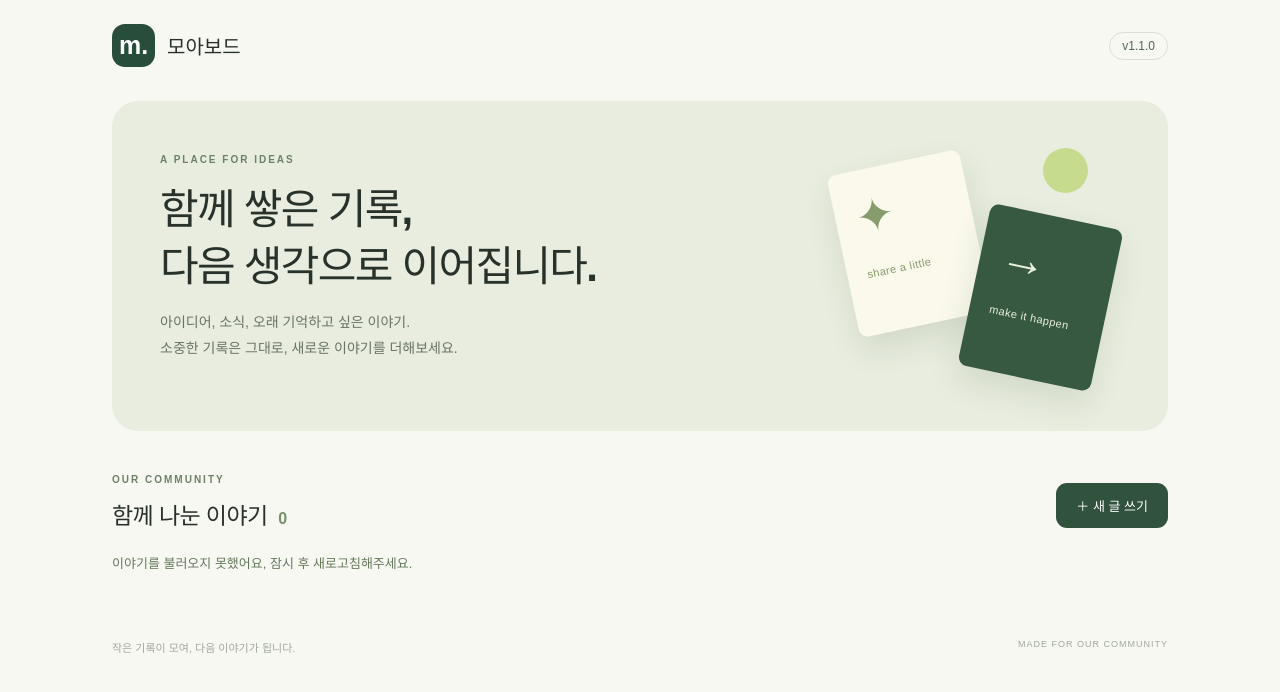
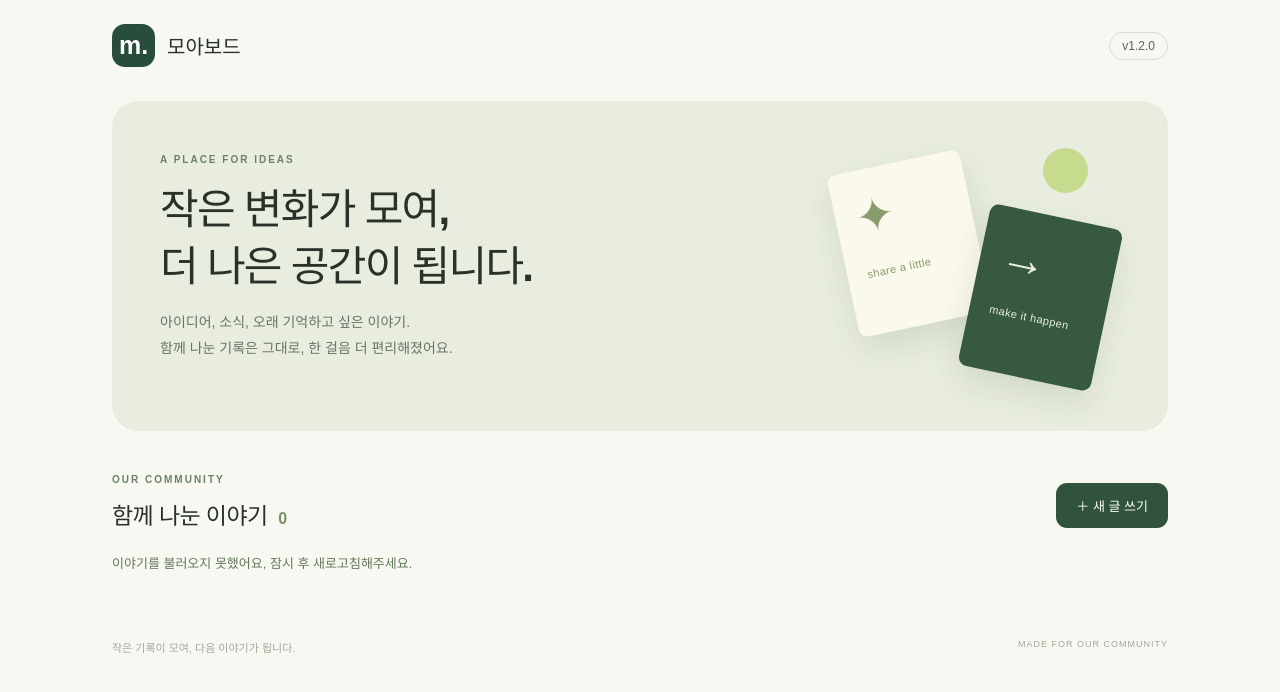
Before and after one commit to yalco-coding/docker-board, a website: page public/index.html in a window 1280 px wide. Drawn offline with Linux system fonts and the light colour scheme; no server answers.

Commit message:
Release board 1.2.0

```diff
--- a/package.json
+++ b/package.json
@@ -1,6 +1,6 @@
 {
   "name": "docker-board",
-  "version": "1.1.0",
+  "version": "1.2.0",
   "private": true,
   "type": "module",
   "scripts": {
--- a/public/index.html
+++ b/public/index.html
@@ -1,6 +1,6 @@
 <!doctype html><html lang="ko"><head><meta charset="UTF-8"><meta name="viewport" content="width=device-width,initial-scale=1"><title>모아보드</title><link rel="stylesheet" href="/styles.css"><script src="/app.js" defer></script></head>
-<body><header class="topbar"><a class="brand" href="/" aria-label="모아보드 홈"><span class="logo">m.</span><span id="brand-name">모아보드</span></a><span class="version" id="version">v1.1.0</span></header>
-<main><section class="hero"><span class="eyebrow">A PLACE FOR IDEAS</span><h1>함께 쌓은 기록,<br>다음 생각으로 이어집니다.</h1><p>아이디어, 소식, 오래 기억하고 싶은 이야기.<br>소중한 기록은 그대로, 새로운 이야기를 더해보세요.</p><div class="hero-art" aria-hidden="true"><div class="paper p1">✦<br><small>share a little</small></div><div class="paper p2">→<br><small>make it happen</small></div><span class="orb"></span></div></section>
+<body><header class="topbar"><a class="brand" href="/" aria-label="모아보드 홈"><span class="logo">m.</span><span id="brand-name">모아보드</span></a><span class="version" id="version">v1.2.0</span></header>
+<main><section class="hero"><span class="eyebrow">A PLACE FOR IDEAS</span><h1>작은 변화가 모여,<br>더 나은 공간이 됩니다.</h1><p>아이디어, 소식, 오래 기억하고 싶은 이야기.<br>함께 나눈 기록은 그대로, 한 걸음 더 편리해졌어요.</p><div class="hero-art" aria-hidden="true"><div class="paper p1">✦<br><small>share a little</small></div><div class="paper p2">→<br><small>make it happen</small></div><span class="orb"></span></div></section>
 <section class="board"><div class="section-head"><div><span class="eyebrow">OUR COMMUNITY</span><h2>함께 나눈 이야기 <span id="count">0</span></h2></div><button id="open-form" class="primary">＋ 새 글 쓰기</button></div>
 <p id="status" class="status" role="status" aria-live="polite"></p><div id="notes" class="grid"></div><div id="empty" class="empty" hidden>아직 이야기가 없어요.<br><small>첫 번째 기록을 남겨주세요.</small></div></section></main>
 <footer>작은 기록이 모여, 다음 이야기가 됩니다.<span>MADE FOR OUR COMMUNITY</span></footer>
```
Also changed, not shown: .github/workflows/build-check.yml, 1 other file.
